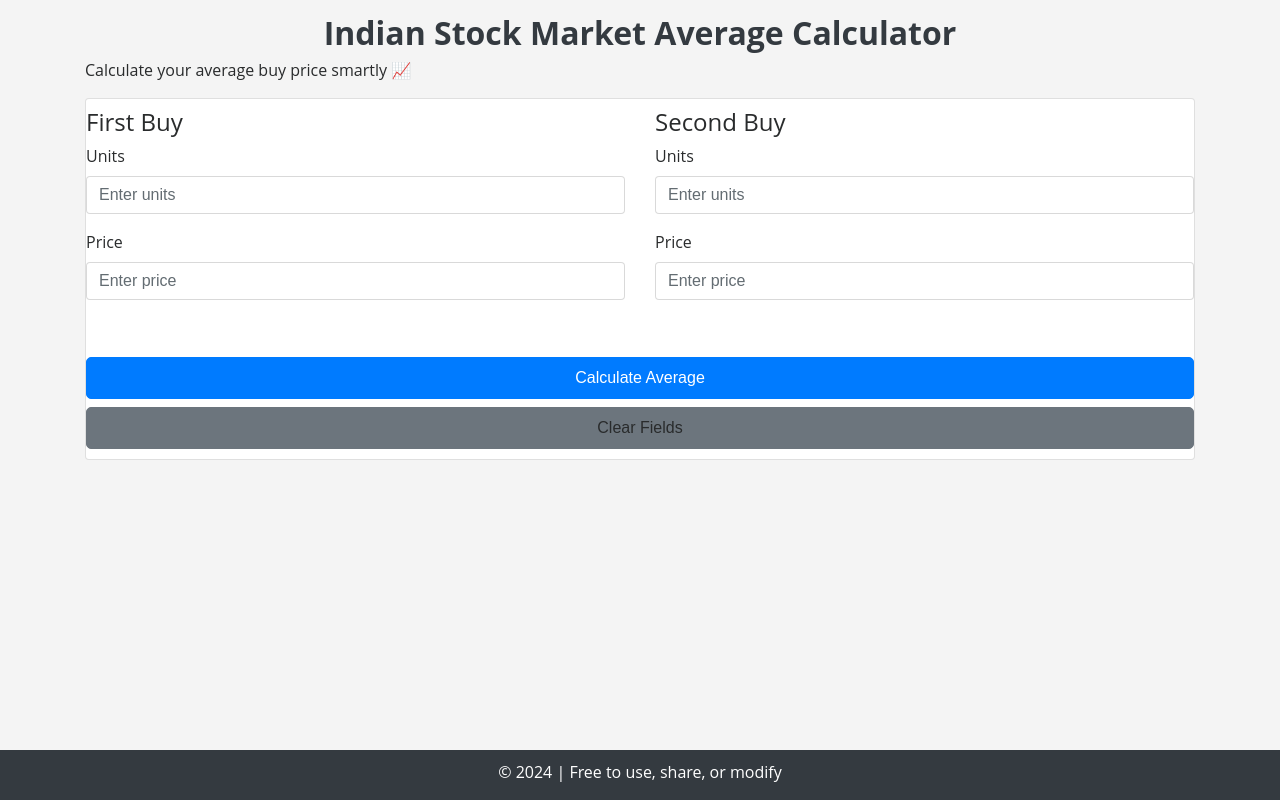
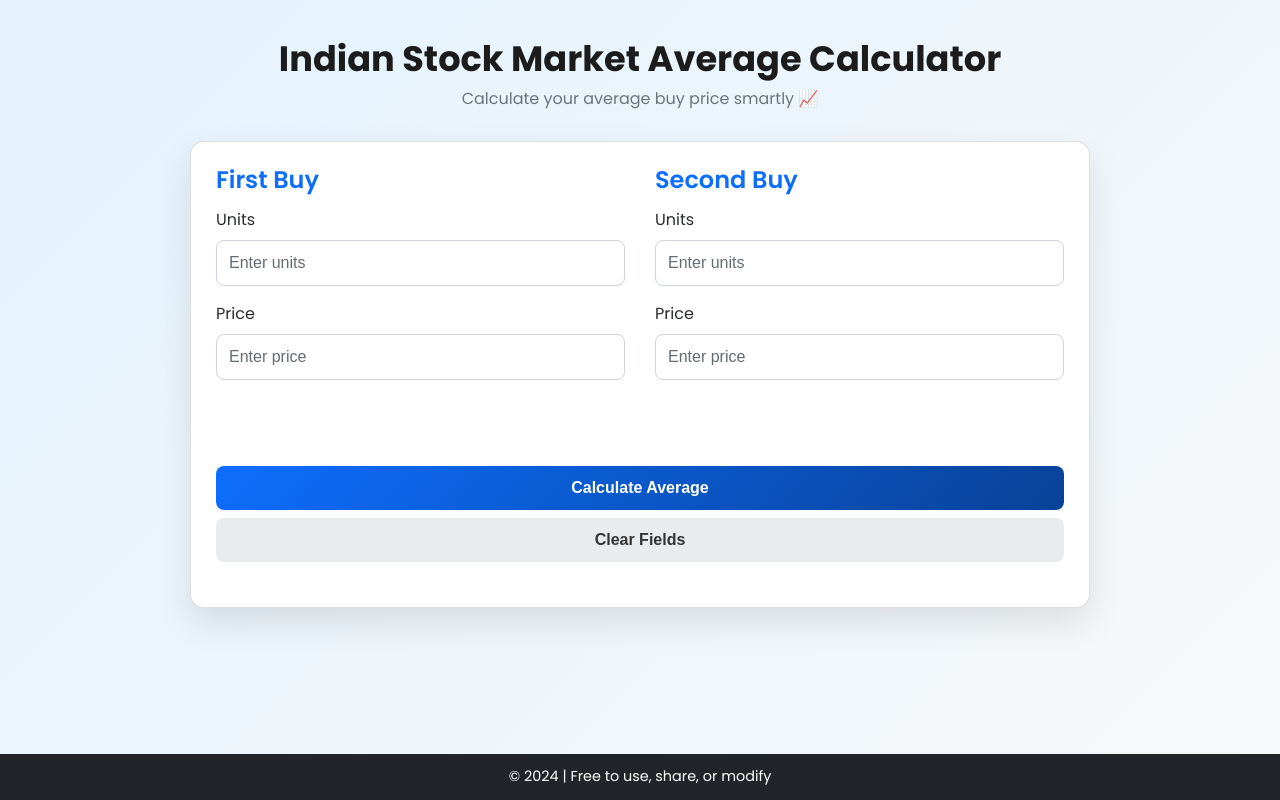
Before and after one commit to nikhilranjan01/Indian-Stock-Market-Average-Calculator, a plain HTML site: page index.html in a window 1280 px wide. Drawn offline with nearby package versions, Linux system fonts and the light colour scheme.

Commit message:
Update style.css

```diff
--- a/style.css
+++ b/style.css
@@ -1,65 +1,125 @@
-html {
-  position: relative;
-  min-height: 100%;
+* {
+  margin: 0;
+  padding: 0;
+  box-sizing: border-box;
 }
 
 body {
-  font-family: 'Open Sans', sans-serif;
-  margin-bottom: 60px;
-  background-color: #f4f4f4;
+  font-family: 'Poppins', sans-serif;
+  background: linear-gradient(135deg, #e3f2fd, #f8f9fa);
+  min-height: 100vh;
+  display: flex;
+  flex-direction: column;
 }
 
-.st {
-  margin: 10px 0;
+/* Layout */
+.main-wrapper {
+  padding: 40px 15px;
 }
 
+/* Heading */
 .heading {
-  color: #343a40;
-  margin-top: 15px;
   text-align: center;
   font-weight: 700;
-  font-size: 2rem;
+  font-size: 2.2rem;
+  color: #1c1c1c;
 }
 
-.form-group {
-  margin-bottom: 1rem;
+.subtitle {
+  text-align: center;
+  color: #6c757d;
+  margin-bottom: 30px;
 }
 
+/* Card */
+.custom-card {
+  max-width: 900px;
+  margin: auto;
+  padding: 25px;
+  border-radius: 14px;
+  background: white;
+  box-shadow: 0 15px 35px rgba(0, 0, 0, 0.1);
+}
+
+/* Sections */
+.section-title {
+  font-weight: 600;
+  color: #0d6efd;
+  margin-bottom: 15px;
+}
+
+/* Spacing */
+.st {
+  margin-bottom: 20px;
+}
+
+/* Inputs */
+.form-control {
+  padding: 12px;
+  border-radius: 8px;
+  border: 1px solid #ced4da;
+}
+
+.form-control:focus {
+  border-color: #0d6efd;
+  box-shadow: 0 0 0 3px rgba(13, 110, 253, 0.2);
+}
+
+/* Buttons */
 .btn {
-  cursor: pointer;
   width: 100%;
-  padding: 10px;
-  border-radius: 5px;
+  padding: 12px;
+  font-weight: 600;
+  border-radius: 8px;
 }
 
 .btn-primary {
-  background-color: #007bff;
-  border-color: #007bff;
+  background: linear-gradient(135deg, #0d6efd, #084298);
+  border: none;
+}
+
+.btn-primary:hover {
+  transform: translateY(-2px);
+  box-shadow: 0 8px 20px rgba(13, 110, 253, 0.4);
 }
 
 .btn-secondary {
-  background-color: #6c757d;
-  border-color: #6c757d;
+  background: #e9ecef;
+  color: #333;
+  border: none;
 }
 
-.error {
-  color: #ff6666;
+/* Result */
+.result-box {
+  font-size: 1.3rem;
+  font-weight: 600;
+  color: #198754;
+  padding: 15px;
 }
 
+/* Error */
+.error {
+  color: #dc3545;
+  font-size: 0.85rem;
+}
+
+/* Footer */
 footer {
-  position: absolute;
-  bottom: 0;
-  width: 100%;
-  height: 50px;
-  background-color: #343a40;
+  margin-top: auto;
+  background: #212529;
   color: white;
   text-align: center;
-  padding-top: 10px;
+  padding: 12px;
+  font-size: 0.9rem;
 }
 
-/* Responsive styles */
+/* Responsive */
 @media (max-width: 576px) {
-  h2 {
-    font-size: 1.5rem;
+  .heading {
+    font-size: 1.7rem;
+  }
+
+  .custom-card {
+    padding: 18px;
   }
 }
```
